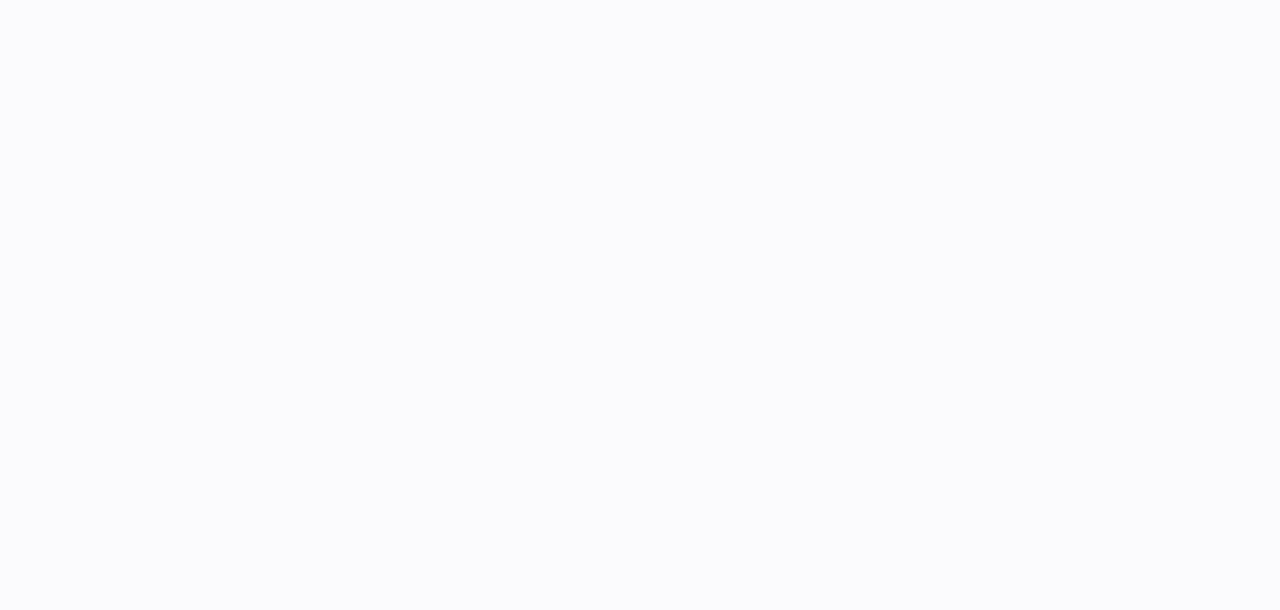
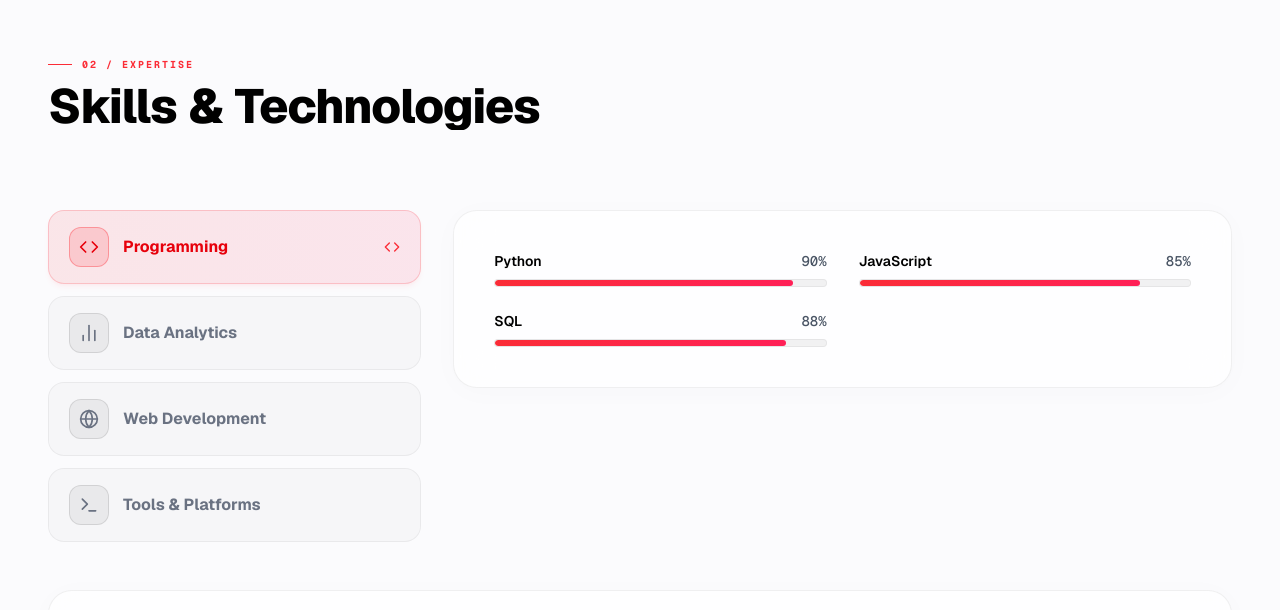
Before and after one commit to 113vab/vaibhav-portfolio, a Next.js app: page / in a window 1280 px wide. Shown: the part 2141-2751 px from the top of the page. Before the commit the page ends 2054 px from the top, so only its background shows below. Built offline with nearby package versions, Linux system fonts and the light colour scheme.

Commit message:
debug: enable Skills, Contact, Footer, Certifications

```diff
--- a/src/app/page.tsx
+++ b/src/app/page.tsx
@@ -4,12 +4,12 @@
 // import RecruiterSummary from "../components/RecruiterSummary";
 import About from "../components/About";
 // import TimelineSection from "../components/Timeline";
-// import Skills from "../components/Skills";
+import Skills from "../components/Skills";
 // import Projects from "../components/Projects";
 // import GithubSection from "../components/Github";
-// import Certifications from "../components/Certifications";
-// import Contact from "../components/Contact";
-// import Footer from "../components/Footer";
+import Certifications from "../components/Certifications";
+import Contact from "../components/Contact";
+import Footer from "../components/Footer";
 
 export default function Home() {
   const personSchema = {
@@ -56,7 +56,7 @@
         {/* <TimelineSection /> */}
 
         {/* Skills Section */}
-        {/* <Skills /> */}
+        <Skills />
 
         {/* Projects Section */}
         {/* <Projects /> */}
@@ -65,14 +65,14 @@
         {/* <GithubSection /> */}
 
         {/* Certifications Section */}
-        {/* <Certifications /> */}
+        <Certifications />
 
         {/* Contact Section */}
-        {/* <Contact /> */}
+        <Contact />
       </main>
 
       {/* Footer */}
-      {/* <Footer /> */}
+      <Footer />
     </>
   );
 }
```
